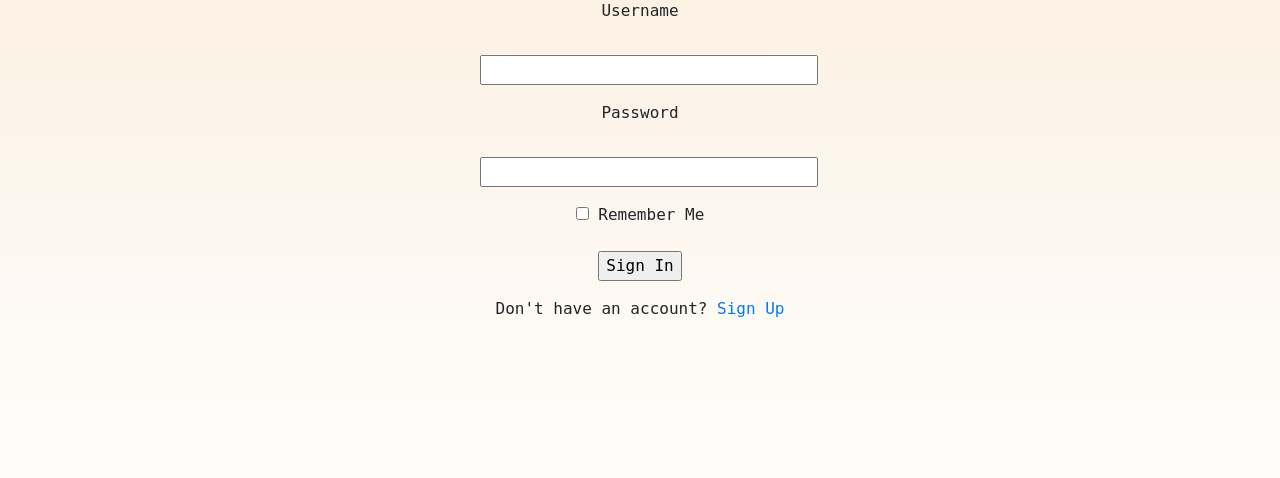
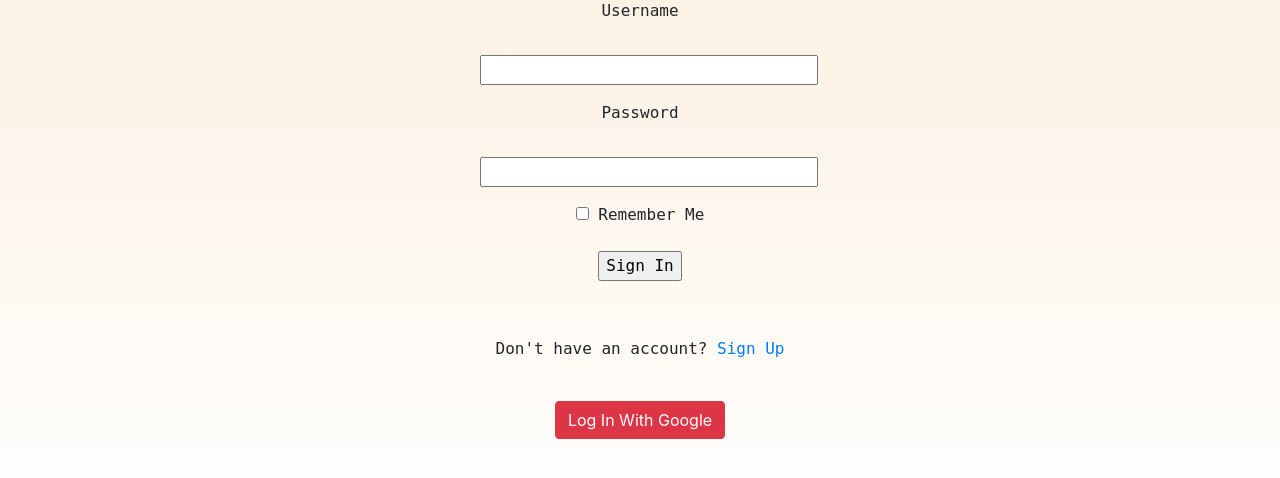
Before and after one commit to FardinHaque60/Scribe, a Flask app: page / in a window 1280 px wide. Shown: the part 257-735 px from the top of the page. Run offline with Flask 3, Linux system fonts and the light colour scheme; some libraries are stand-ins or nearby versions.

Commit message:
login w/ google option

```diff
--- a/app/templates/login.html
+++ b/app/templates/login.html
@@ -56,9 +56,10 @@
                     {% endfor %}
                 </p>
                 <p>{{ form.remember_me() }} {{ form.remember_me.label }}</p>
-                <p>{{ form.submit() }}</p>
+                <p>{{ form.submit() }}</p><br>
             </form>
-            <p> Don't have an account? <a href="{{'/create_account'}}">Sign Up</a></p>
+            <p> Don't have an account? <a href="{{'/create_account'}}">Sign Up</a></p><br>
+            <a href="{{ url_for('google_login') }}" class="btn btn-danger">Log In With Google</a>
         </div>
 
         <script src="https://code.jquery.com/jquery-3.2.1.slim.min.js"
```
